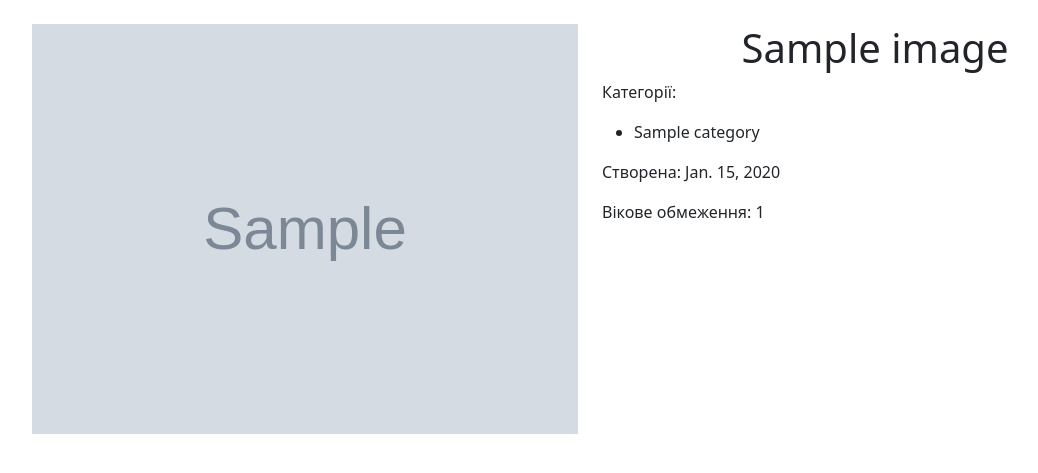
After one commit to L3gvccy/MKR2-CICD, a Django app: template gallery/templates/image_detail.html in a window 1280 px wide. The commit adds this page. Shown: the top 473 px of the page, without its empty margins (50-1088 px from the left). Run offline with Django 4.2, Linux system fonts and the light colour scheme; the template is opened without the code that fills it: values that come from a table or form of the project are taken from there, others are empty; tables that the repository leaves empty hold one stand-in row (values such as "Sample post"); grey boxes marked "Sample" are stand-in pictures.

Commit message:
Implement image detail view and update gallery template with localized text

```diff
--- a/gallery/gallery/views.py
+++ b/gallery/gallery/views.py
@@ -10,4 +10,5 @@ def gallery_view(request):
     return render(request, 'gallery.html', {'images': recent_images})
 
 def image_detail(request, pk):
-    pass
+    image = get_object_or_404(Image, pk=pk)
+    return render(request, 'image_detail.html', {'image': image})
--- a/gallery/templates/gallery.html
+++ b/gallery/templates/gallery.html
@@ -4,11 +4,11 @@
 
 {% block content %}
 
-    <h1>Images from the Last Month</h1>
+    <h1>Зображення за останній місяць</h1>
     {% if images %}
         <div class="row">
         {% for image in images %}
-            <div class="col-4">
+            <div class="col-lg-4">
                 <div class="card p-4">
                     <strong class="text-center">{{ image.title }}</strong><br>
                     <img class="image-fluid w-100" src="{{ image.image.url }}" alt="{{ image.title }}" width="300"><br>
@@ -19,7 +19,7 @@
         </div>
         </ul>
     {% else %}
-        <p>No recent images found.</p>
+        <p>Зображень не знайдено.</p>
     {% endif %}
 
 {% endblock %}
--- /dev/null
+++ b/gallery/templates/image_detail.html
@@ -0,0 +1,25 @@
+{% extends 'base.html' %}
+{% load static %}
+{% block title %}Image detail{% endblock %}
+{% block content %}
+
+    <div class="row">
+        <div class="col-lg-6">
+            <img class="image-fluid w-100" src="{{ image.image.url }}" alt="{{ image.title }}" width="300"><br>
+        </div>
+        <div class="col-lg-6">
+            <h1 class="text-center">{{ image.title }}</h1>
+            <p>Категорії:</p>
+            <ul>
+                {% for category in image.categories.all %}
+                    <li>{{ category.name }}</li>
+                {% empty %}
+                    <li>Ця картинка не має категорій</li>
+                {% endfor %}
+            </ul>
+            <p>Створена: {{ image.created_date }}</p>
+            <p>Вікове обмеження: {{ image.age_limit }}</p>
+        </div>
+    </div>
+
+{% endblock %}
```
